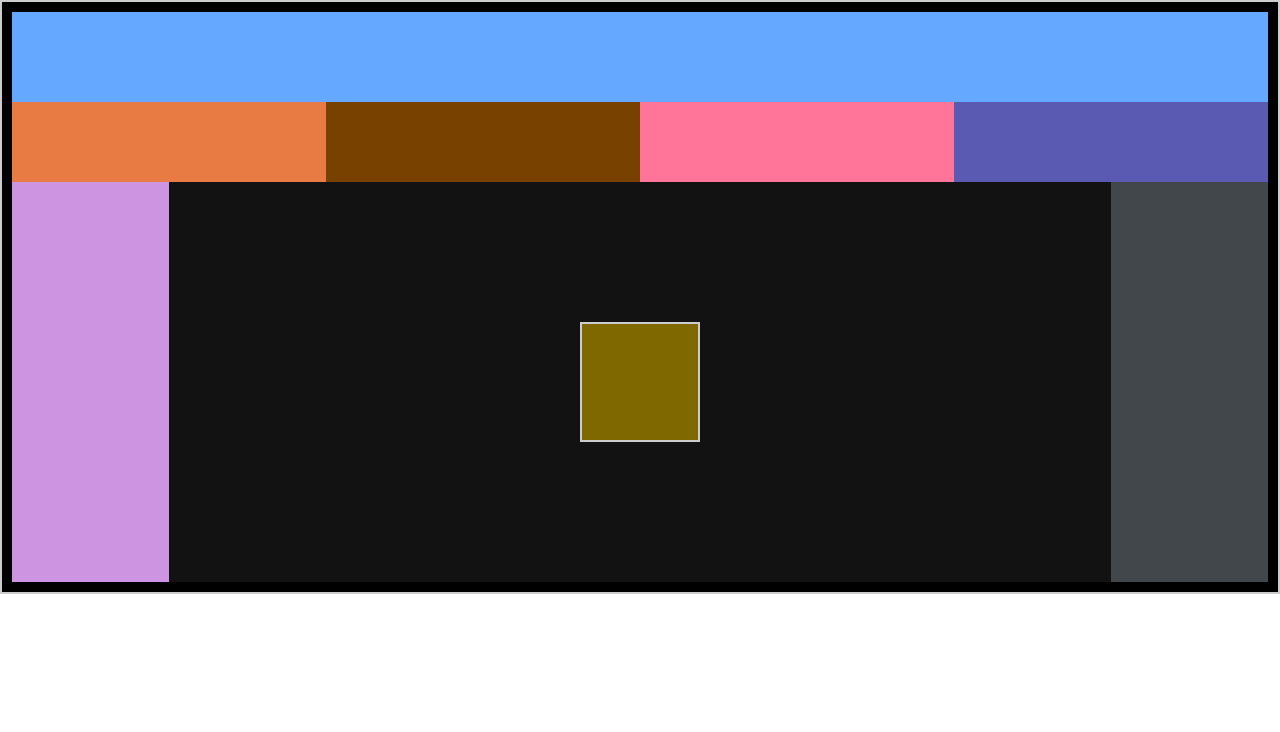
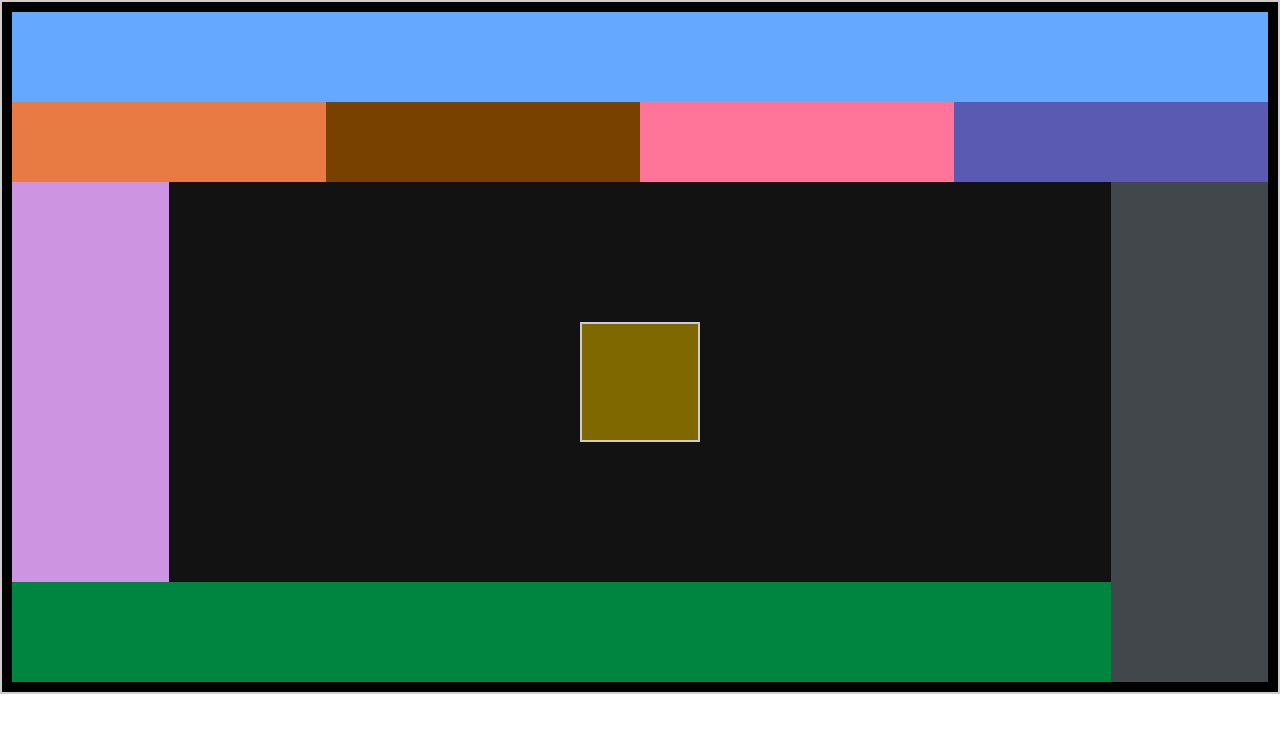
Before and after one commit to faisalnazir0017/Assignment_2_IEC, a plain HTML site: page index.html in a window 1280 px wide. Drawn offline with Linux system fonts and the light colour scheme.

Commit message:
css on 4th row
applying css and also adding some change on html

```diff
--- a/index.html
+++ b/index.html
@@ -40,7 +40,6 @@
 
       <div class="footer">
         <div class="green"></div>
-        <div class="gray"></div>
       </div>
     </div>
 </body>
--- a/style.css
+++ b/style.css
@@ -78,8 +78,21 @@
   }
   #right_side {
     width: 12.5%;
-    height: 400px;
+    height: 500px;
     position: absolute;
     left: 87.5%;
     background-color: #41474a;
   }
+
+  /* 4th row  */
+
+.footer {
+    width: 100%;
+    height: 100px;
+    display: flex;
+  }
+  .green {
+    height: 100px;
+    width: 87.5%;
+    background-color: #008541;
+  }
```
